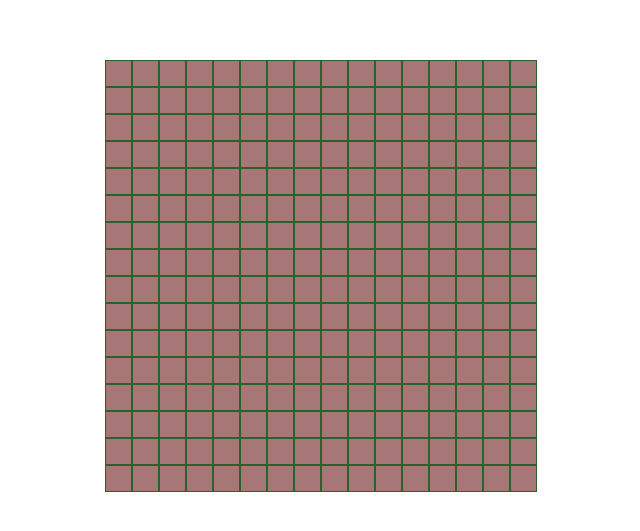
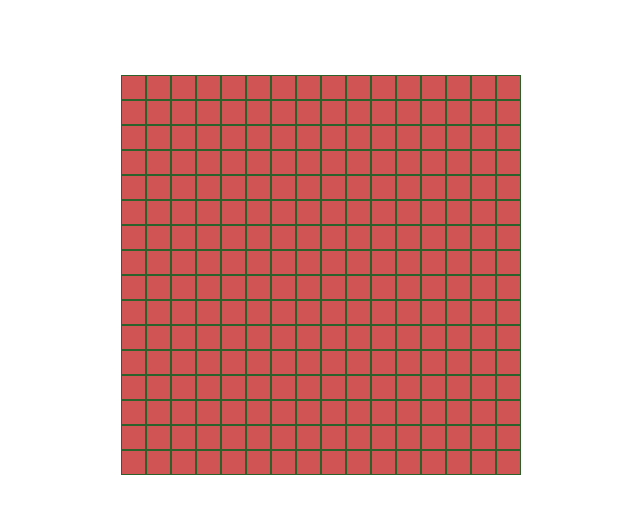
Before and after one commit to kojokwakye/etch-a-sketch, a plain HTML site: page index.html in a window 1280 px wide. Shown: the part 125-656 px from the top of the page, without its empty margins (319-959 px from the left). Drawn offline with Linux system fonts and the light colour scheme.

Commit message:
remove height from container

```diff
--- a/style.css
+++ b/style.css
@@ -1,7 +1,14 @@
-html,
-body {
+*,
+*::before,
+*::after {
+  box-sizing: border-box;
+  padding: 0;
   margin: 0;
-  padding: 0;
+}
+
+html {
+  /* footer support */
+  min-height: 100%;
 }
 body {
   height: 100vh;
@@ -11,17 +18,14 @@ body {
 }
 
 #container {
-  background-color: rgba(136, 69, 69, 0.733);
-  width: 432px;
-  height: 431px;
+  background-color: rgba(207, 80, 80, 0.973);
+  width: 400px;
   display: flex;
   flex-wrap: wrap;
-  /* border: 0; */
 }
 
 .squares {
   display: flex;
-  /* flex-wrap: wrap; */
   border: 1px solid rgb(43, 97, 43);
   width: 25px;
   height: 25px;
```
